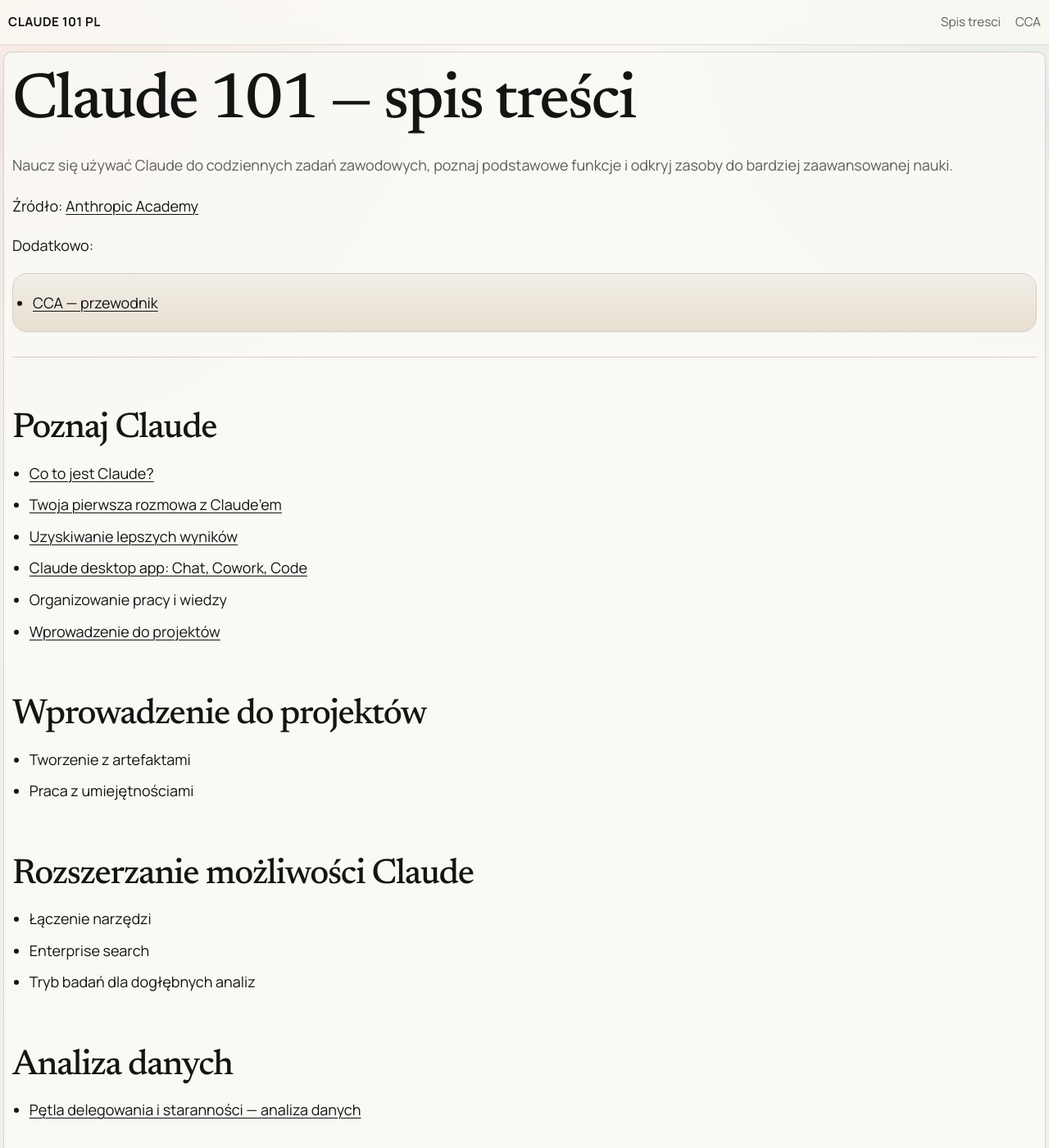
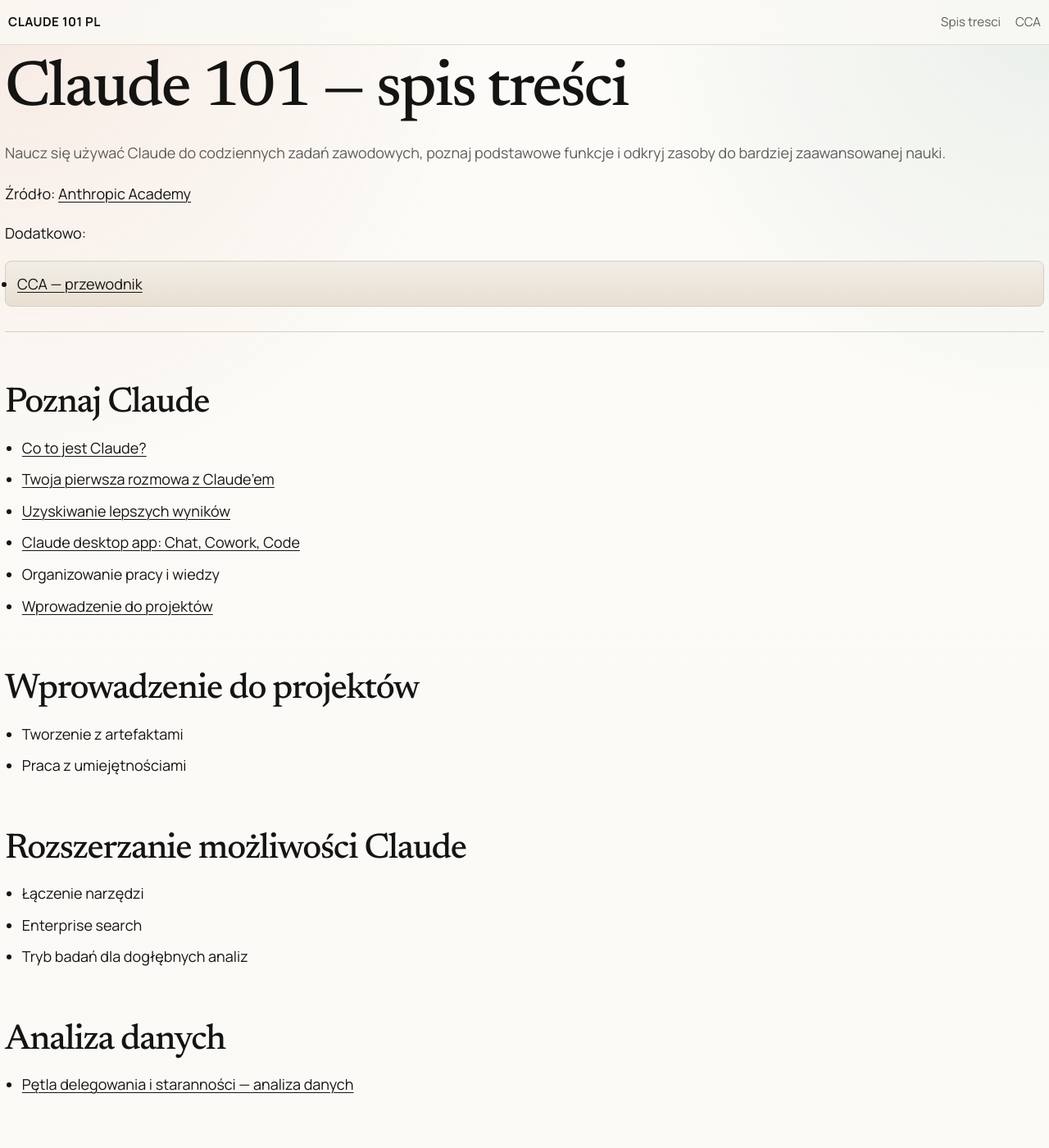
Before and after one commit to kashiash/claude-101-pl, a Jekyll site: the page built from index.md, in a window 1280 px wide and 1400 px high. Shown: the whole window at 82% size. Built offline with Jekyll 4.4.1, drawn with Linux system fonts in a browser that asks for light colours.

Commit message:
Make layout as wide as possible

```diff
--- a/assets/site.css
+++ b/assets/site.css
@@ -7,10 +7,10 @@
   --line: #d4cec2;
   --accent: #d97757;
   --accent-soft: #e9dfd2;
-  --shadow: 0 22px 60px rgba(20, 20, 19, 0.08);
-  --radius-lg: 28px;
-  --radius-md: 18px;
-  --content-width: calc(100vw - 12px);
+  --shadow: none;
+  --radius-lg: 0;
+  --radius-md: 8px;
+  --content-width: 100vw;
 }
 
 * {
@@ -92,17 +92,17 @@ a:hover {
 .page-main {
   max-width: none;
   margin: 0 auto;
-  padding: 8px 4px 24px;
+  padding: 4px 2px 12px;
 }
 
 .content-card {
   width: 100%;
   max-width: none;
   margin: 0 auto;
-  padding: 20px 10px 24px;
-  background: rgba(250, 249, 245, 0.86);
-  border: 1px solid rgba(212, 206, 194, 0.9);
-  border-radius: 10px;
+  padding: 10px 4px 12px;
+  background: transparent;
+  border: 0;
+  border-radius: 0;
   box-shadow: var(--shadow);
 }
 
@@ -235,7 +235,7 @@ strong {
 
 .content-card > ul:first-of-type,
 .content-card > ol:first-of-type {
-  padding: 20px 24px;
+  padding: 12px 14px;
   background: linear-gradient(180deg, var(--panel) 0%, var(--accent-soft) 100%);
   border: 1px solid var(--line);
   border-radius: var(--radius-md);
@@ -248,13 +248,13 @@ strong {
 
   .site-header__inner,
   .page-main {
-    padding-left: 6px;
-    padding-right: 6px;
+    padding-left: 2px;
+    padding-right: 2px;
   }
 
   .content-card {
-    padding: 16px 8px 20px;
-    border-radius: 8px;
+    padding: 8px 2px 12px;
+    border-radius: 0;
   }
 
   .site-nav {
```
